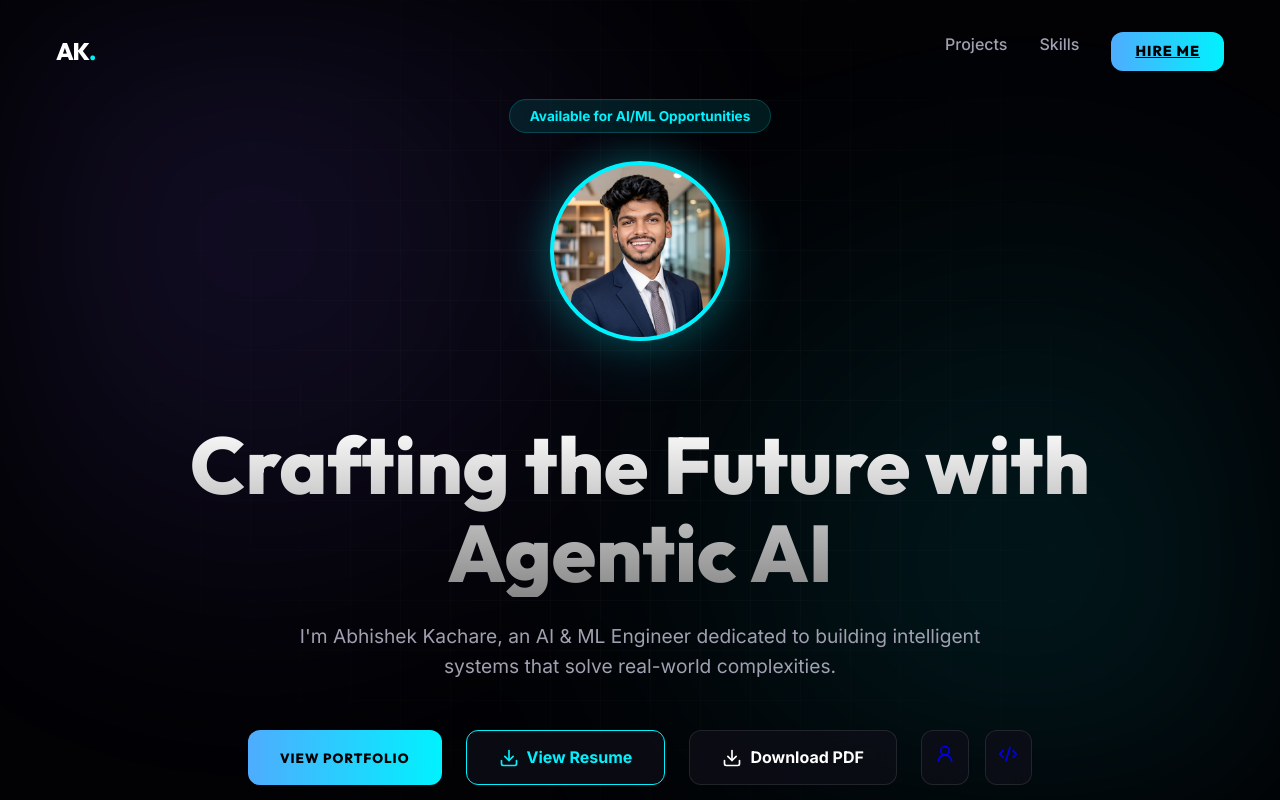
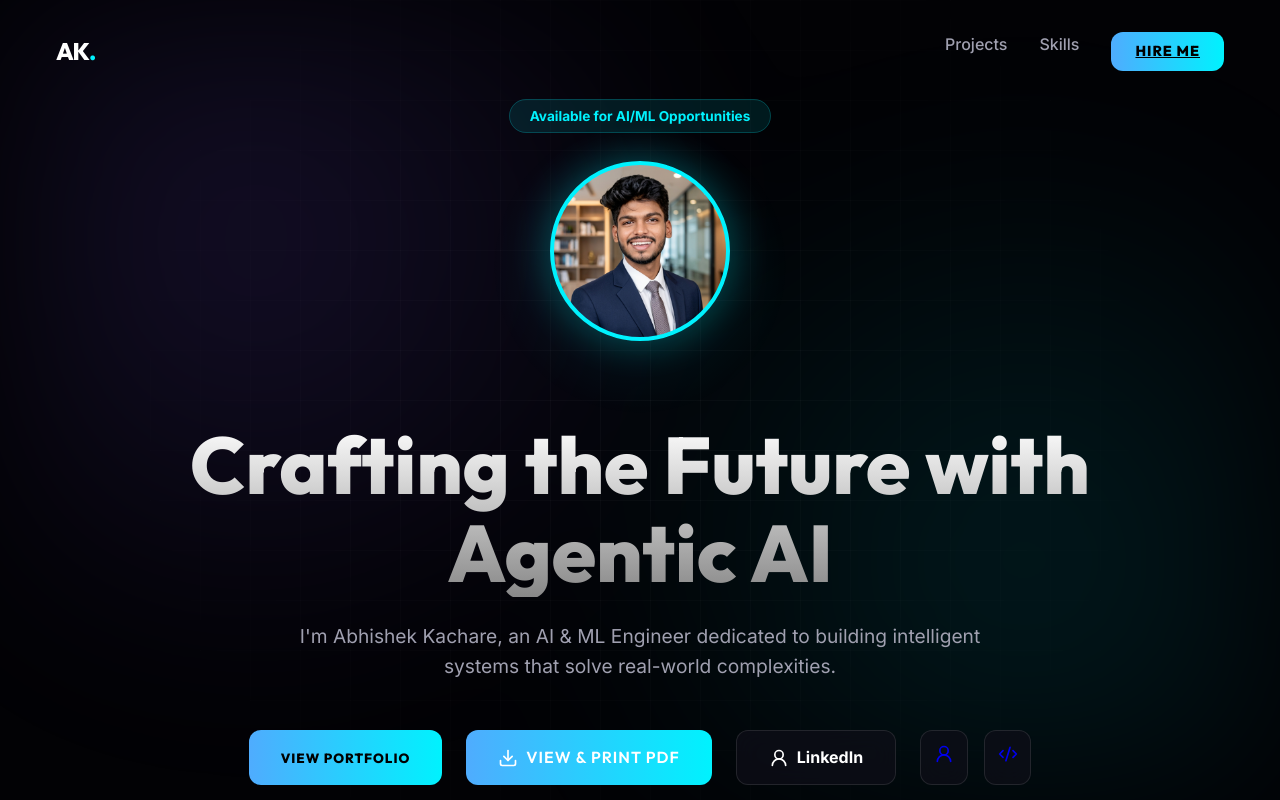
Before and after one commit to Abhishek3788/professional-portfolio, a React (Vite) app: page / in a window 1280 px wide. Shown: the top 800 px of the page. Built offline with nearby package versions, Linux system fonts and the light colour scheme.

Commit message:
Final PDF engine and UI polish

```diff
--- a/src/App.jsx
+++ b/src/App.jsx
@@ -107,18 +107,18 @@ const App = () => {
           <a
             href="/Abhishek_Kachare_Professional_Resume.html"
             target="_blank"
-            className="glass-card"
-            style={{ padding: '0.8rem 2rem', border: '1px solid var(--accent-cyan)', borderRadius: '12px', textDecoration: 'none', color: 'var(--accent-cyan)', fontWeight: 600, display: 'flex', alignItems: 'center', gap: '0.5rem' }}
+            className="btn-primary"
+            style={{ padding: '0.8rem 2rem', borderRadius: '12px', textDecoration: 'none', color: '#fff', fontWeight: 600, display: 'flex', alignItems: 'center', gap: '0.5rem' }}
           >
-            <Download size={20} /> View Resume
+            <Download size={20} /> View & Print PDF
           </a>
           <a
-            href="/Abhishek_Kachare_Resume.pdf"
-            download
+            href={DATA.profile.linkedin}
+            target="_blank"
             className="glass-card"
             style={{ padding: '0.8rem 2rem', borderRadius: '12px', textDecoration: 'none', color: '#fff', fontWeight: 600, display: 'flex', alignItems: 'center', gap: '0.5rem' }}
           >
-            <Download size={20} /> Download PDF
+            <User2 size={20} /> LinkedIn
           </a>
           <div style={{ display: 'flex', gap: '1rem', alignItems: 'center' }}>
             <a href={DATA.profile.linkedin} target="_blank" className="glass-card" style={{ padding: '0.8rem', borderRadius: '12px' }}><User2 size={20} /></a>
```
Also changed, not shown: public/Abhishek_Kachare_Professional_Resume.html (+38 -2 lines).
